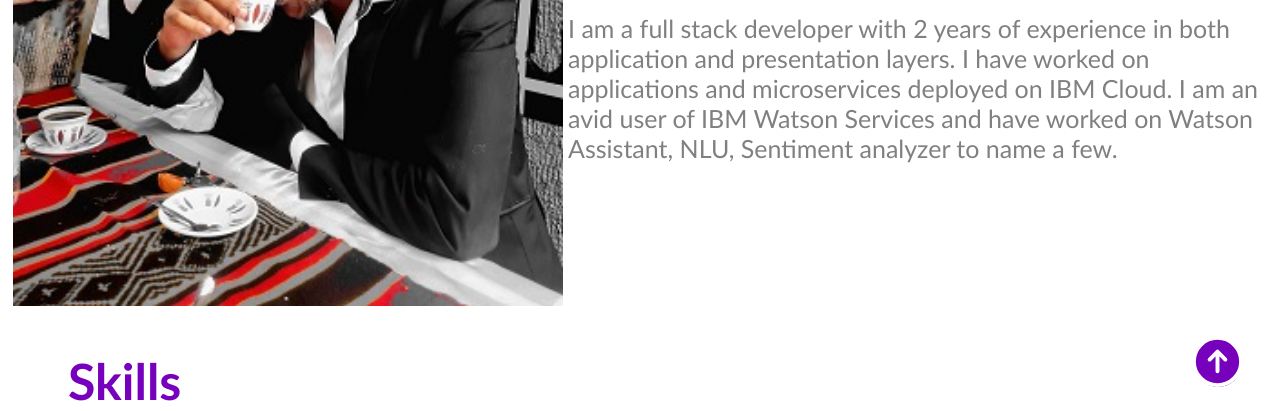
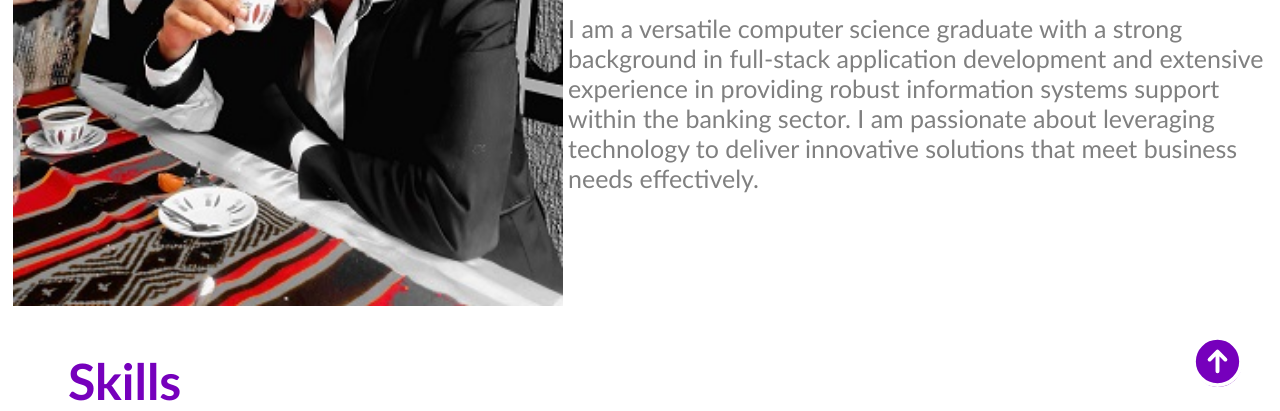
Before and after one commit to natnaelbiki/my-portfolio, a plain HTML site: page index.html in a window 1280 px wide. Shown: the part 389-800 px from the top of the page. Drawn offline with Linux system fonts and the light colour scheme; a script that the page names is missing.

Commit message:
Update index.html

```diff
--- a/index.html
+++ b/index.html
@@ -44,9 +44,9 @@
             Hi, I'm Natnael Bimer! <img src="html_finalprojimages/waving-hand.png" width="60px"/>
           </h1>
           <p>
-            I am a full stack developer with 2 years of experience in both application and presentation layers.
-            I have worked on applications and microservices deployed on IBM Cloud.
-            I am an avid user of IBM Watson Services and have worked on Watson Assistant, NLU, Sentiment analyzer to name a few.
+          I am a versatile computer science graduate with a strong background in full-stack application
+            development and extensive experience in providing robust information systems support within the banking sector.
+            I am passionate about leveraging technology to deliver innovative solutions that meet business needs effectively.
           </p>
       </div>
     </section>
```
